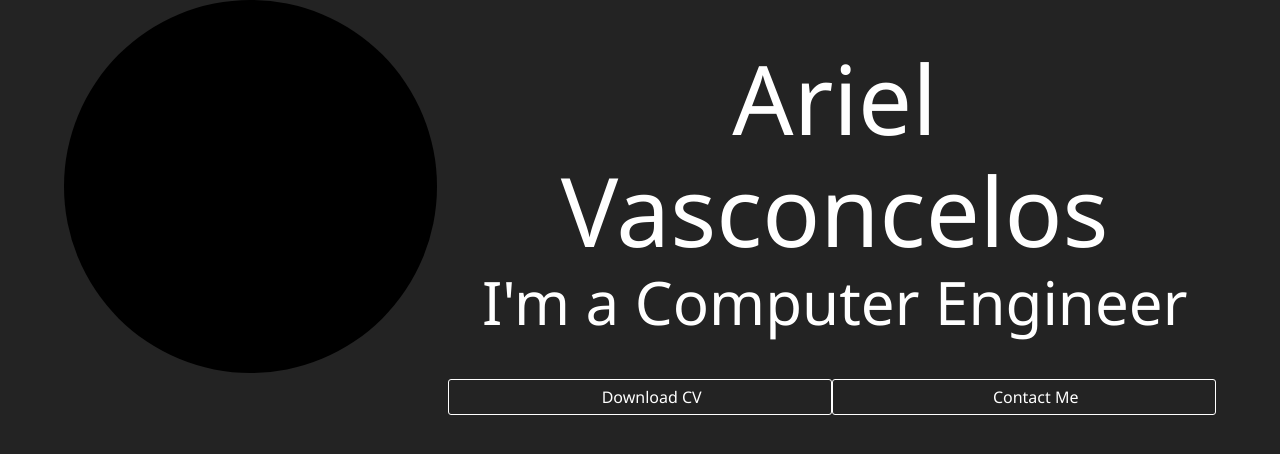
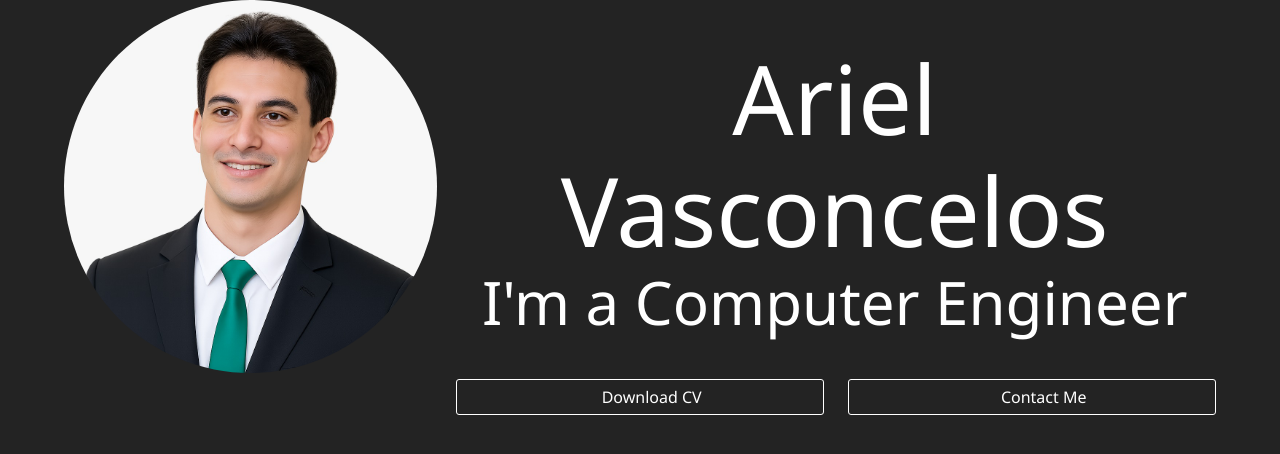
Before and after one commit to arielvasconcelosgoncalves/my-portifolio, a React (Vite) app: page / in a window 1280 px wide. Shown: the top 454 px of the page. Built offline with nearby package versions, Linux system fonts and the light colour scheme; some icons are missing.

Commit message:
feat: add image avatar

```diff
--- a/src/pages/Home/sections/Hero/Hero.tsx
+++ b/src/pages/Home/sections/Hero/Hero.tsx
@@ -1,5 +1,5 @@
 import {Container, Grid, styled, Typography} from "@mui/material"
-import Avatar from "../../../../assets/images/avatar.png"
+import Avatar from "../../../../assets/images/avatar.jpg"
 import FileDownloadIcon from '@mui/icons-material/FileDownload';
 import EmailIcon from '@mui/icons-material/Email';
 import StyledButton from "../../../../components/StyledButton/StyledButton";
@@ -30,7 +30,7 @@ const Hero = () =>{
                         <Typography color="primary.contrastText" variant="h2" textAlign="center">I'm a Computer Engineer</Typography>
                     </Grid>
                 </Grid>
-                <Grid container display="flex" justifyContent="end">
+                <Grid container display="flex" justifyContent="end" spacing={3}>
                     <Grid size={{ xs: 12, sm: 4 }} display="flex" justifyContent="center">
                         <StyledButton>
                             <FileDownloadIcon/>
```
Also changed, not shown: src/assets/images/avatar.jpg (added), src/assets/images/avatar.png (deleted).
